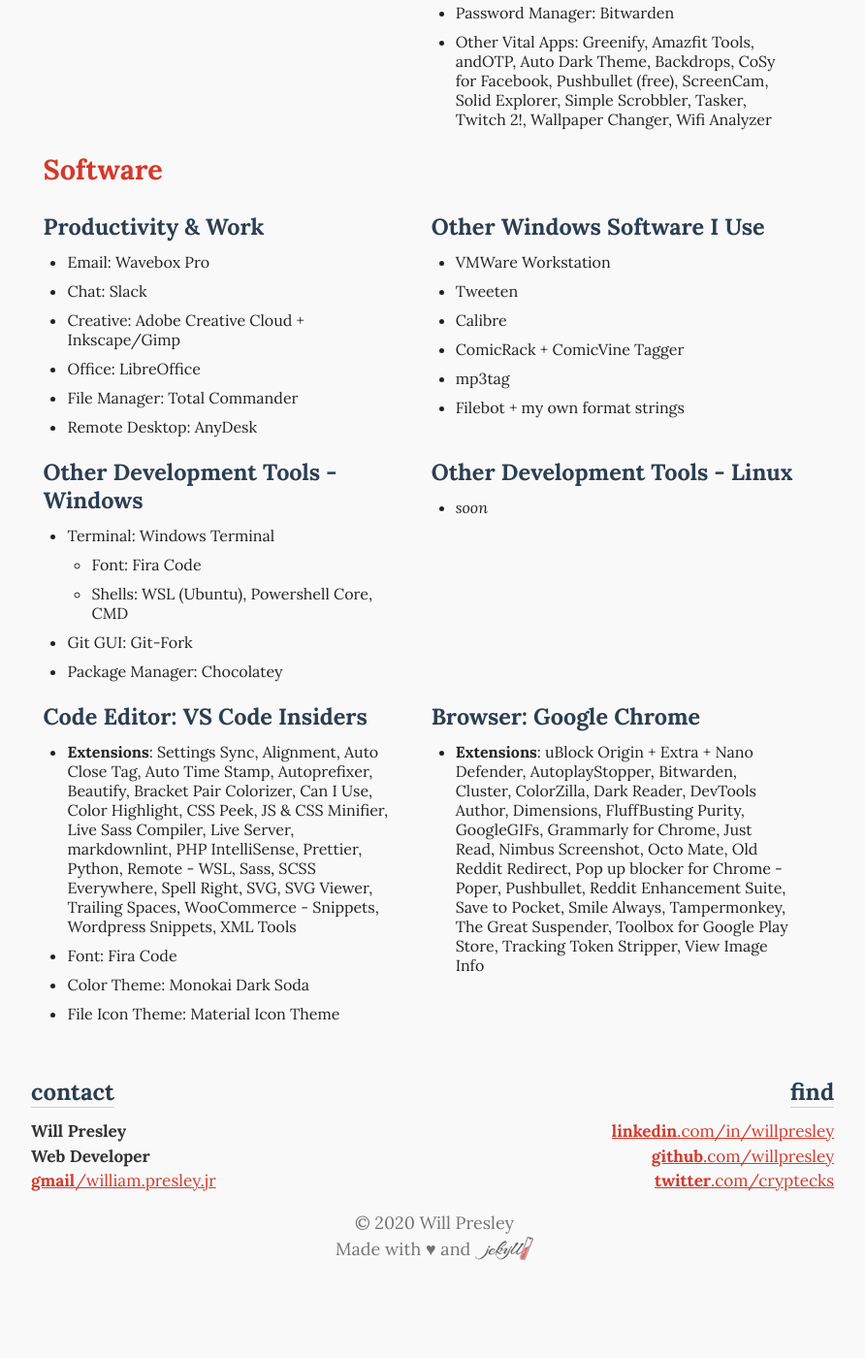
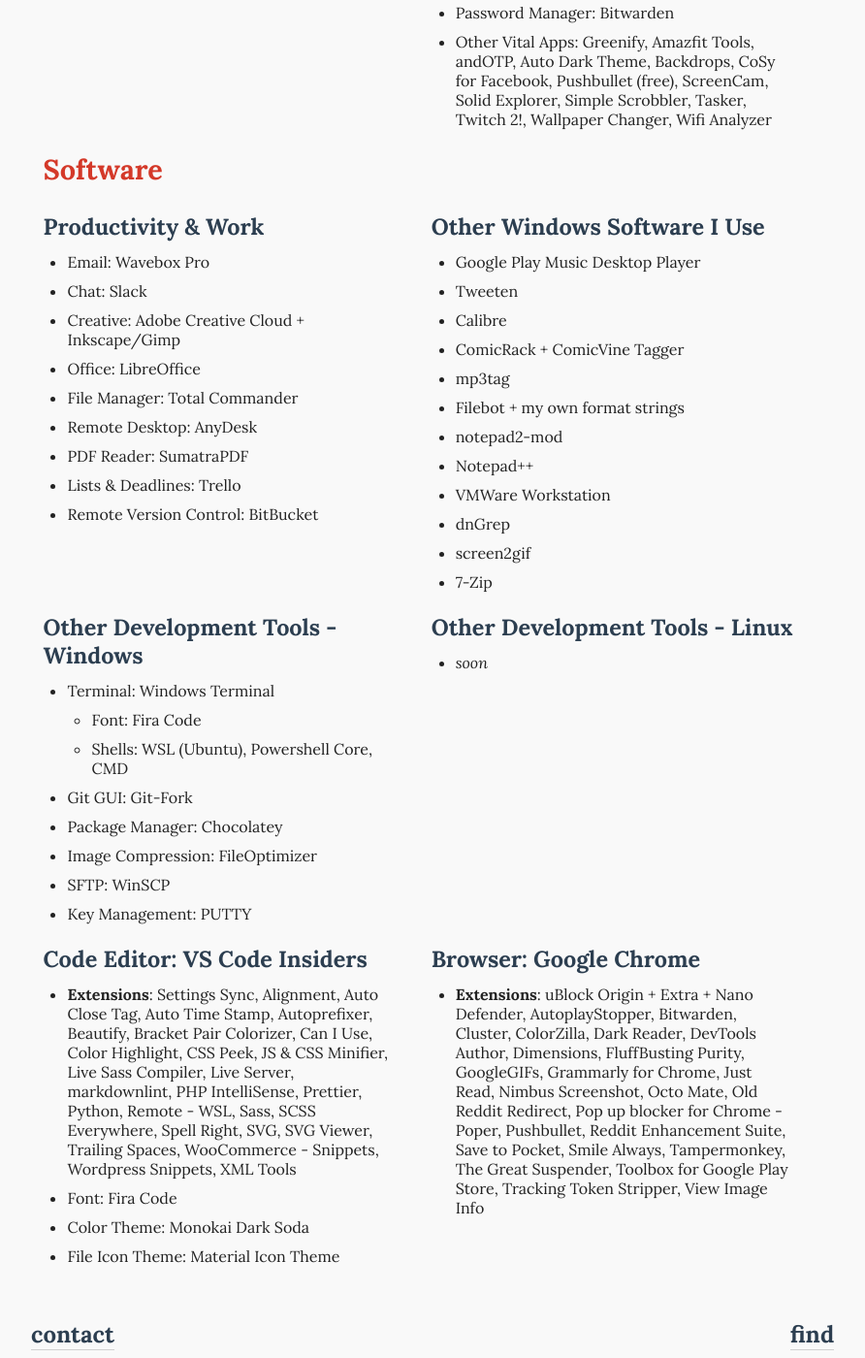
Before and after one commit to WillPresley/willpresley-dotcom, a Jekyll site: the page built from uses.md, in a window 1280 px wide and 1400 px high, scrolled down 1249 px. Shown: the whole window at 97% size, without its empty margins (192-1084 px from the left). Built offline with Jekyll 4.4.1, drawn with Linux system fonts in a browser that asks for light colours; comment, search, counter and statistics services are not loaded; before the commit the page ends 2560 px from its top, so only the background shows below that.

Commit message:
/uses update

```diff
--- a/uses.md
+++ b/uses.md
@@ -110,6 +110,9 @@
 * Office: LibreOffice
 * File Manager: Total Commander
 * Remote Desktop: AnyDesk
+* PDF Reader: SumatraPDF
+* Lists & Deadlines: Trello
+* Remote Version Control: BitBucket
 
 </div>
 
@@ -117,12 +120,18 @@
 
 #### Other Windows Software I Use
 
-* VMWare Workstation
+* Google Play Music Desktop Player
 * Tweeten
 * Calibre
 * ComicRack + ComicVine Tagger
 * mp3tag
 * Filebot + my own format strings
+* notepad2-mod
+* Notepad++
+* VMWare Workstation
+* dnGrep
+* screen2gif
+* 7-Zip
 
 </div>
 
@@ -135,6 +144,9 @@
     * Shells: WSL (Ubuntu), Powershell Core, CMD
 * Git GUI: Git-Fork
 * Package Manager: Chocolatey
+* Image Compression: FileOptimizer
+* SFTP: WinSCP
+* Key Management: PUTTY
 
 </div>
 
```
Also changed, not shown: _sass/screen.scss (+22 -1 lines), css/screen.min.css.
